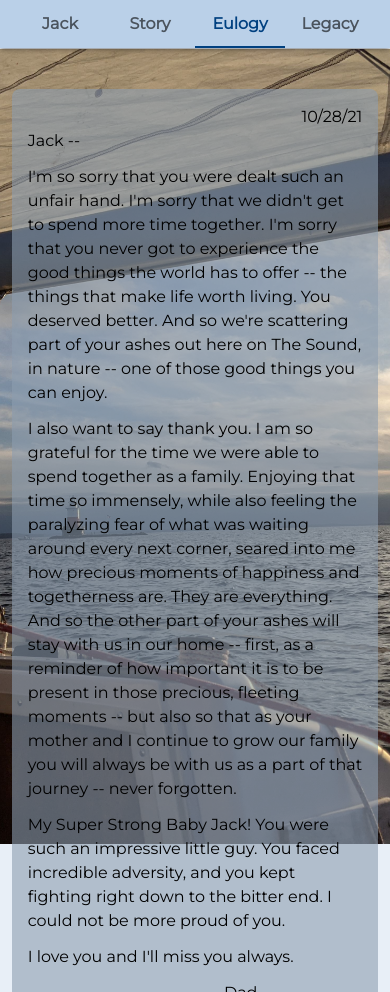
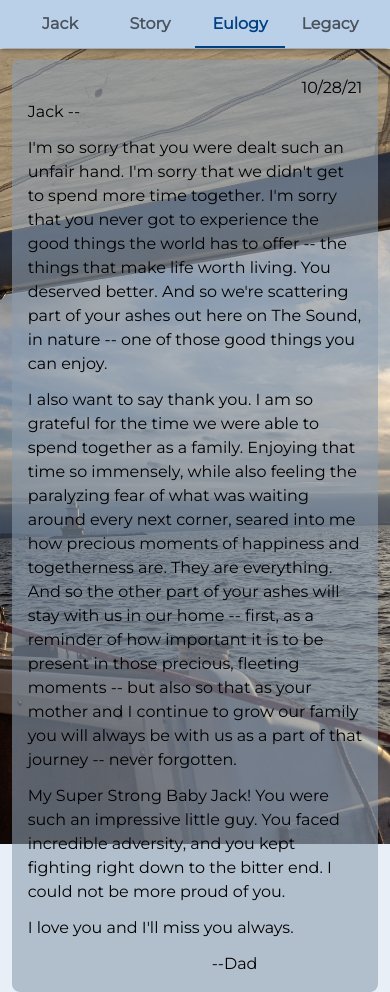
Before and after one commit to kevinroyhobson/jackhobson.love, a React (Create React App) app: page /eulogy in a window 390 px wide. Before the commit the page ends 844 px from the top, so only its background shows below. Built offline with nearby package versions, Linux system fonts and the light colour scheme.

Commit message:
Fix mobile eulogy scroll issue

```diff
--- a/src/Eulogy.js
+++ b/src/Eulogy.js
@@ -9,18 +9,22 @@ import theSound from './img/the-sound.jpg';
 export default function Eulogy(props) {
 
   return (
-    <Box sx={{ position: 'fixed',
+    <React.Fragment>
+
+      <Box sx={{ position: 'fixed',
                top: 49,
                bottom: 0,
                left: 0,
-               right: 0}}>
+               right: 0,
+               overflowY: { xs: 'scroll', sm: 'inherit' } }}>
 
-      <img src={theSound} height='100%' width='100%' style={{objectFit: 'cover'}} alt="Green's Ledge Light" />
+        <img src={theSound} height='100%' width='100%' style={{objectFit: 'cover'}} alt="Green's Ledge Light" />
+      </Box>
 
       <Box sx={{position: 'absolute',
                 left: { xs: '3%', sm: '45%' },
                 right: { xs: '3%', sm: '5%' },
-                top: { xs: '5%', sm: '25%' },
+                top: { xs: '60px', sm: '25%' },
                 backgroundColor: 'rgba(140, 157, 175, 0.6)',
                 p: 2,
                 borderRadius: 2 }}>
@@ -63,7 +67,6 @@ export default function Eulogy(props) {
         </Typography>
 
       </Box>
-
-    </Box>
+    </React.Fragment>
   );
 }
```
